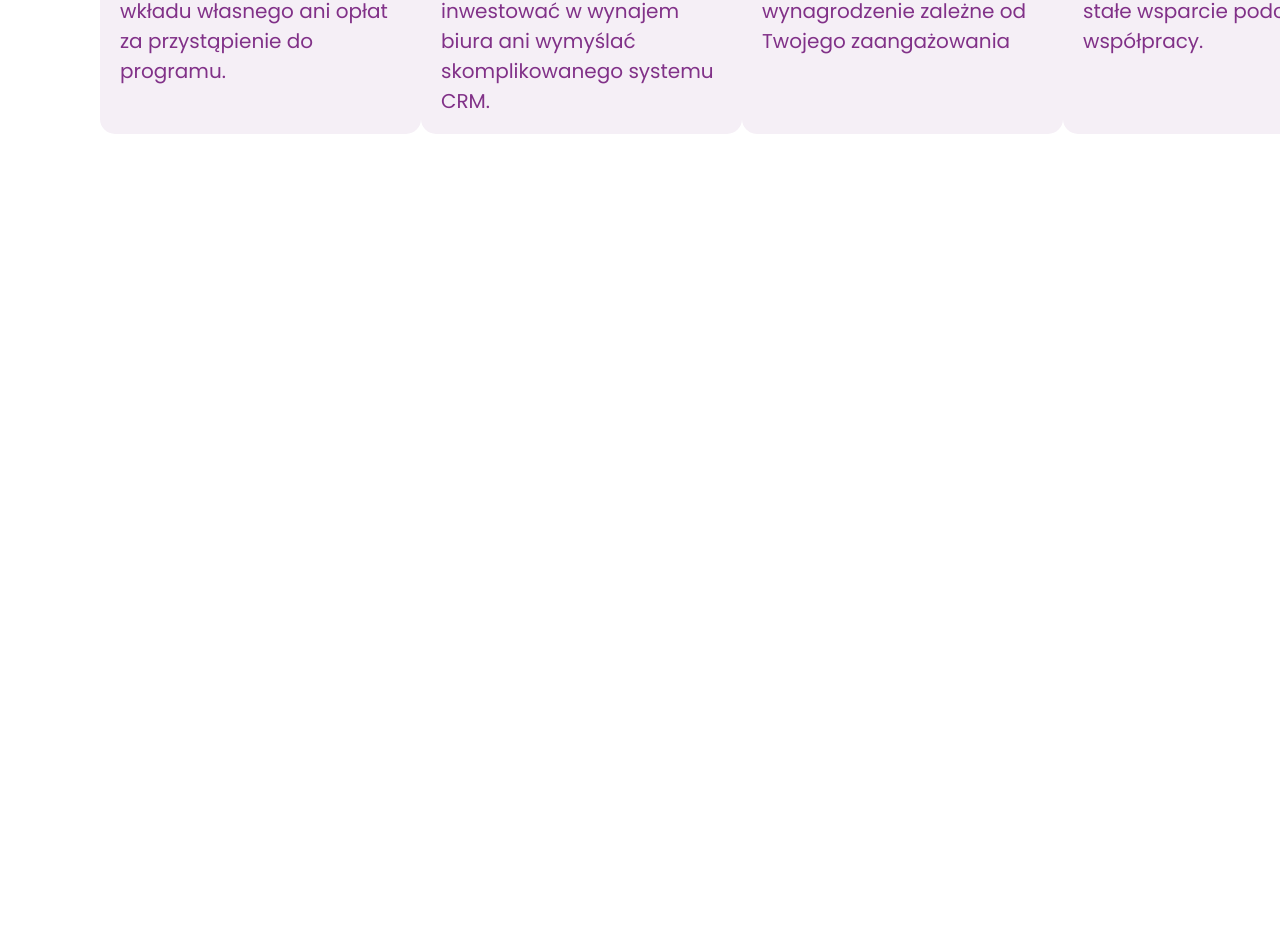
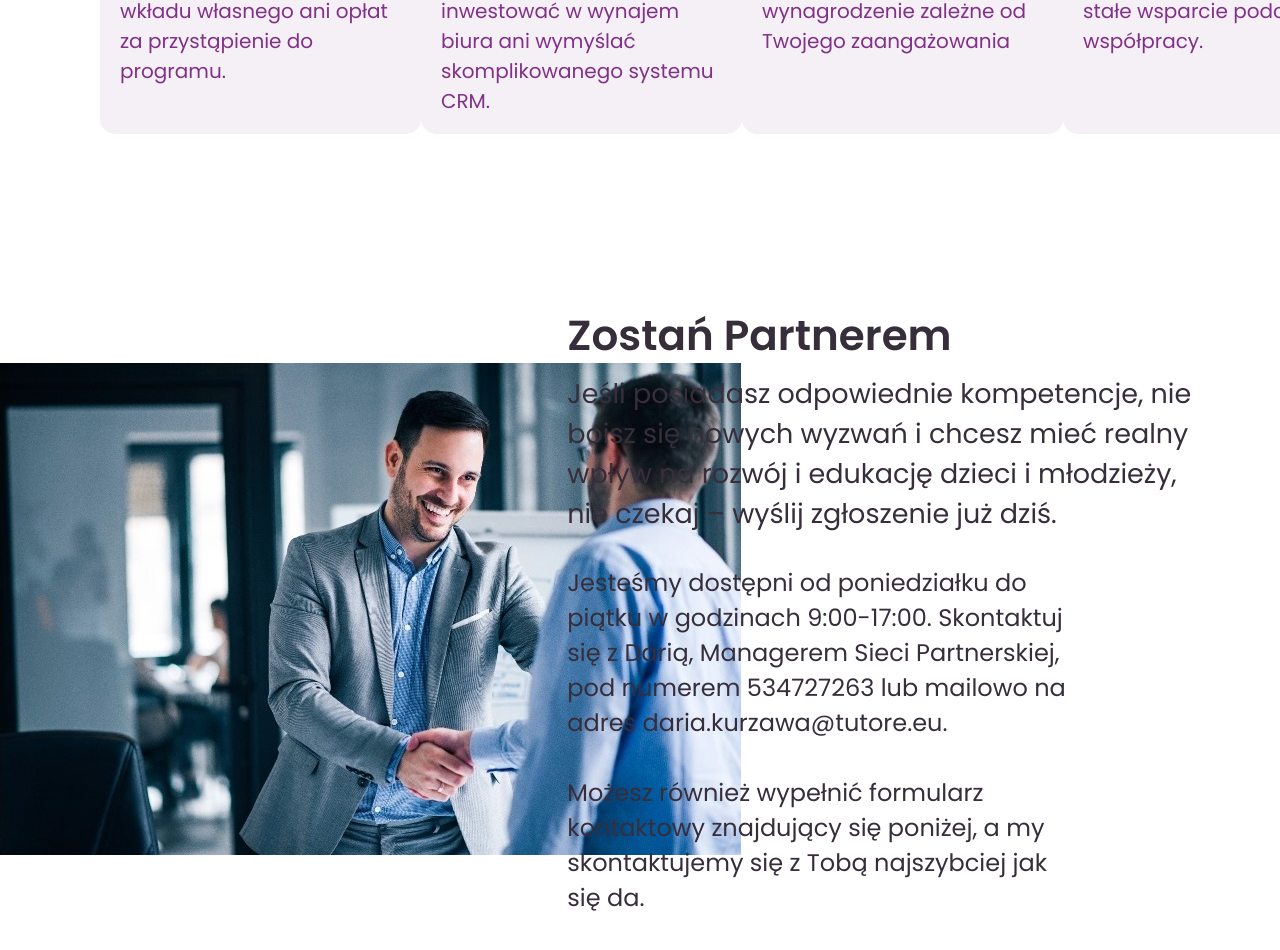
Before and after one commit to VladWorkRepo/tutore-page, a Vue app: page / in a window 1280 px wide. Shown: the part 5319-6269 px from the top of the page. Before the commit the page ends 5465 px from the top, so only its background shows below. Built offline with nearby package versions, Linux system fonts and the light colour scheme.

Commit message:
be partner section

```diff
--- a/src/App.vue
+++ b/src/App.vue
@@ -10,6 +10,7 @@
       <step-by-step></step-by-step>
       <partner-tutore></partner-tutore>
       <down-plates></down-plates>
+      <be-partner></be-partner>
     </v-main>
 
   </v-app>
@@ -25,6 +26,7 @@ import AboutGeneral from './components/about/AboutGeneral.vue';
 import AboutBusiness from './components/about/AboutBusiness.vue';
 import StepByStep from './components/partner/StepByStep.vue';
 import PartnerTutore from './components/partner/PartnerTutore.vue';
+import BePartner from './components/partner/BePartner.vue';
 
 
 export default {
@@ -37,7 +39,8 @@ export default {
     AboutGeneral,
     AboutBusiness,
     StepByStep,
-    PartnerTutore
+    PartnerTutore,
+    BePartner
   },
 };
 </script>
--- /dev/null
+++ b/src/components/partner/BePartner.vue
@@ -0,0 +1,50 @@
+<template>
+    <section class="be-partner">
+        <v-row class="d-flex align-center justify-start">
+            <v-col lg='5'>
+                <img src="../../assets/bg/be-partner-bg.jpg" alt="#">
+            </v-col>
+            <v-col lg='6' class="ml-6">
+                <h2 class="be-partner_title">Zostań Partnerem</h2>
+                <div class="be-partner_subtitle">
+                    Jeśli posiadasz odpowiednie kompetencje, nie boisz się nowych wyzwań i chcesz mieć realny wpływ na rozwój i edukację dzieci i młodzieży, nie czekaj – wyślij zgłoszenie już dziś.
+                </div>
+                <div class="be-partner_content">
+                    Jesteśmy dostępni od poniedziałku do piątku w godzinach 9:00-17:00. Skontaktuj się z Darią, Managerem Sieci Partnerskiej, pod numerem 534727263 lub mailowo na adres daria.kurzawa@tutore.eu.
+                    <br><br>
+                    Możesz również wypełnić formularz kontaktowy znajdujący się poniżej, a my skontaktujemy się z Tobą najszybciej jak się da.
+                </div>
+            </v-col>
+        </v-row>
+    </section>
+</template>
+
+<style scoped>
+.be-partner {
+    padding: 177px 0 79px 0;
+}
+
+.be-partner .be-partner_title {
+    font-size: 42px;
+    line-height: 50px;
+    font-weight: 600;
+    color: #372E3B;
+}
+
+.be-partner .be-partner_subtitle {
+    margin-top: 13px;
+    font-size: 27px;
+    font-weight: 400;
+    line-height: 40px;
+    color: #372E3B;
+}
+
+.be-partner .be-partner_content {
+    margin-top: 31px;
+    width: 80%;
+    font-size: 24px;
+    font-weight: 400;
+    line-height: 35px;
+    color: #372E3B;
+}
+</style>
```
Also changed, not shown: src/assets/bg/be-partner-bg.jpg (added), src/assets/bg/be-partner-bg.png (deleted).
